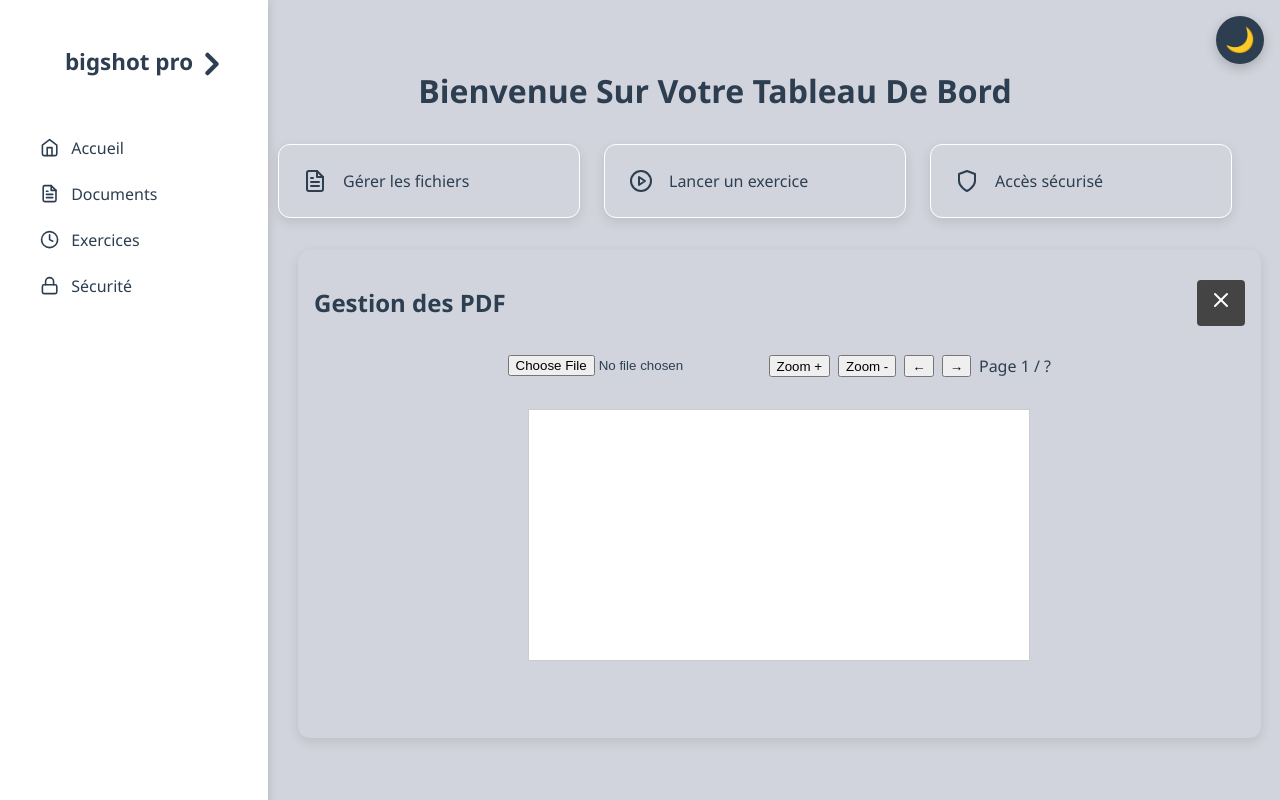
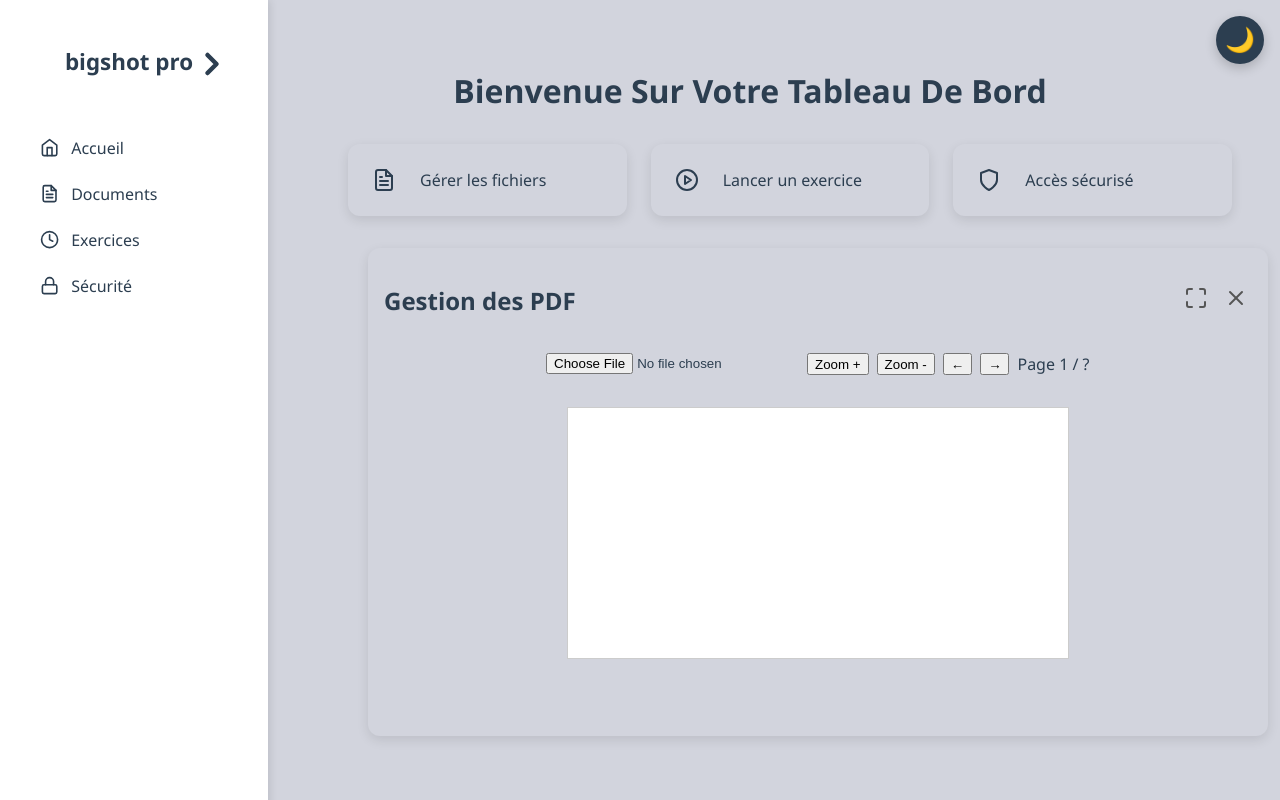
Before and after one commit to lord-rabbi/bigshot, a React (Vite) app: page / in a window 1280 px wide. Both pictures are taken after a click on the element "Gérer les fichiers". Built offline with nearby package versions, Linux system fonts and the light colour scheme.

Commit message:
etape gestion pdf 1

```diff
--- a/src/components/PDFViewer.css
+++ b/src/components/PDFViewer.css
@@ -55,27 +55,3 @@ canvas {
 .close-button:hover {
   color: #000;
 }
-
-
-
-.top-bar {
-  display: flex;
-  justify-content: flex-end;
-  gap: 10px;
-  padding: 10px;
-}
-
-.fullscreen-button,
-.close-button {
-  background-color: #444;
-  color: white;
-  border: none;
-  padding: 8px 12px;
-  border-radius: 4px;
-  cursor: pointer;
-}
-
-.fullscreen-button:hover,
-.close-button:hover {
-  background-color: #666;
-}
--- a/src/pages/Dashboard.css
+++ b/src/pages/Dashboard.css
@@ -1,3 +1,7 @@
+:root {
+  --sidebar-width: 220px;
+}
+
 .dashboard {
   display: flex;
   height: 100vh;
@@ -11,7 +15,7 @@
   top: 0;
   left: 0;
   height: 100vh;
-  width: 220px;
+  width: var(--sidebar-width);
   background-color: var(--sidebar);
   padding: 2rem 1.5rem;
   box-shadow: 2px 0 8px rgba(0, 0, 0, 0.1);
@@ -24,7 +28,6 @@
   font-size: 1.4rem;
   text-align: center;
   margin-bottom: 1rem;
-  color: var(--text);
 }
 
 .sidebar nav ul {
@@ -55,16 +58,20 @@
   font-size: 1rem;
 }
 
+.hide-sidebar .sidebar {
+  display: none;
+}
+
 .content {
-  margin-left: 150px;
+  margin-left: var(--sidebar-width);
   padding: 3rem;
   flex: 1;
   background-color: var(--bg);
 }
 
-.title{
+.title {
   text-align: center;
-  text-transform:capitalize;
+  text-transform: capitalize;
 }
 
 .card-container {
@@ -77,40 +84,27 @@
 .card {
   flex: 1;
   padding: 1.5rem;
-  background-color: var(--hover);
-  border: white 1px solid;
-  border-radius: 10px;
-  box-shadow: 0 2px 6px rgba(0,0,0,0.1);
-  transition: transform 0.2s ease, box-shadow 0.2s ease;
-  cursor: pointer;
-  text-align: center;
-  font-size: 1rem;
-}
-
-.card:hover {
-  transform: translateY(-2px);
-  box-shadow: 0 4px 12px rgba(0,0,0,0.2);
-}
-
-.card {
   background-color: var(--card);
-  padding: 1.5rem;
   border-radius: 12px;
   box-shadow: 0 4px 12px rgba(0,0,0,0.1);
   display: flex;
   align-items: center;
   gap: 1rem;
-  transition: transform 0.2s ease;
+  transition: transform 0.2s ease, box-shadow 0.2s ease;
   cursor: pointer;
+  font-size: 1rem;
+  text-align: center;
 }
 
 .card:hover {
   transform: translateY(-4px);
+  box-shadow: 0 6px 16px rgba(0,0,0,0.2);
 }
 
 .card-icon {
   font-size: 1.5rem;
   color: var(--accent);
+  margin-right: 0.5rem;
 }
 
 .dashboard-section {
@@ -120,3 +114,44 @@
   border-radius: 12px;
   box-shadow: 0 4px 12px rgba(0, 0, 0, 0.1);
 }
+
+.dashboard-section.fullscreen {
+  position: fixed;
+  top: 0;
+  left: 0;
+  width: 100vw;
+  height: 100vh;
+  background-color: var(--bg);
+  z-index: 9999;
+  padding: 2rem;
+  overflow: auto;
+}
+
+.section-header {
+  display: flex;
+  justify-content: space-between;
+  align-items: center;
+}
+
+.header-buttons {
+  display: flex;
+  gap: 8px;
+}
+
+.fullscreen-button,
+.close-button {
+  background: none;
+  border: none;
+  font-size: 1.5rem;
+  cursor: pointer;
+  color: #555;
+  padding: 4px;
+  border-radius: 4px;
+  transition: color 0.2s ease, background 0.2s ease;
+}
+
+.fullscreen-button:hover,
+.close-button:hover {
+  color: #000;
+  background-color: #eee;
+}
--- a/src/pages/Dashboard.tsx
+++ b/src/pages/Dashboard.tsx
@@ -1,11 +1,36 @@
-import React, { useState } from 'react';
-import { FiFileText, FiPlayCircle, FiShield, FiX } from 'react-icons/fi';
+import React, { useState, useRef } from 'react';
+import {
+  FiFileText,
+  FiPlayCircle,
+  FiShield,
+  FiX,
+  FiMaximize
+} from 'react-icons/fi';
+
 import Sidebar from '../components/Sidebar';
 import PdfViewer from '../components/PdfViewer';
 import './Dashboard.css';
 
 const Dashboard: React.FC = () => {
   const [showViewer, setShowViewer] = useState(false);
+  const [fullscreen, setFullscreen] = useState(false);
+  const viewerRef = useRef<HTMLDivElement>(null);
+
+  const handleFullscreen = async () => {
+    if (!fullscreen && viewerRef.current) {
+      await viewerRef.current.requestFullscreen();
+      setFullscreen(true);
+    } else {
+      await document.exitFullscreen();
+      setFullscreen(false);
+    }
+  };
+
+  const handleClose = async () => {
+    if (fullscreen) await document.exitFullscreen();
+    setFullscreen(false);
+    setShowViewer(false);
+  };
 
   return (
     <div className="dashboard">
@@ -29,14 +54,19 @@ const Dashboard: React.FC = () => {
         </div>
 
         {showViewer && (
-          <div className="dashboard-section">
+          <div className="dashboard-section" ref={viewerRef}>
             <div className="section-header">
               <h2>Gestion des PDF</h2>
-              <button className="close-button" onClick={() => setShowViewer(false)}>
-                <FiX />
-              </button>
+              <div className="header-buttons">
+                <button className="fullscreen-button" onClick={handleFullscreen}>
+                  <FiMaximize />
+                </button>
+                <button className="close-button" onClick={handleClose}>
+                  <FiX />
+                </button>
+              </div>
             </div>
-            <PdfViewer />
+            <PdfViewer fullscreen={fullscreen} />
           </div>
         )}
       </main>
```
